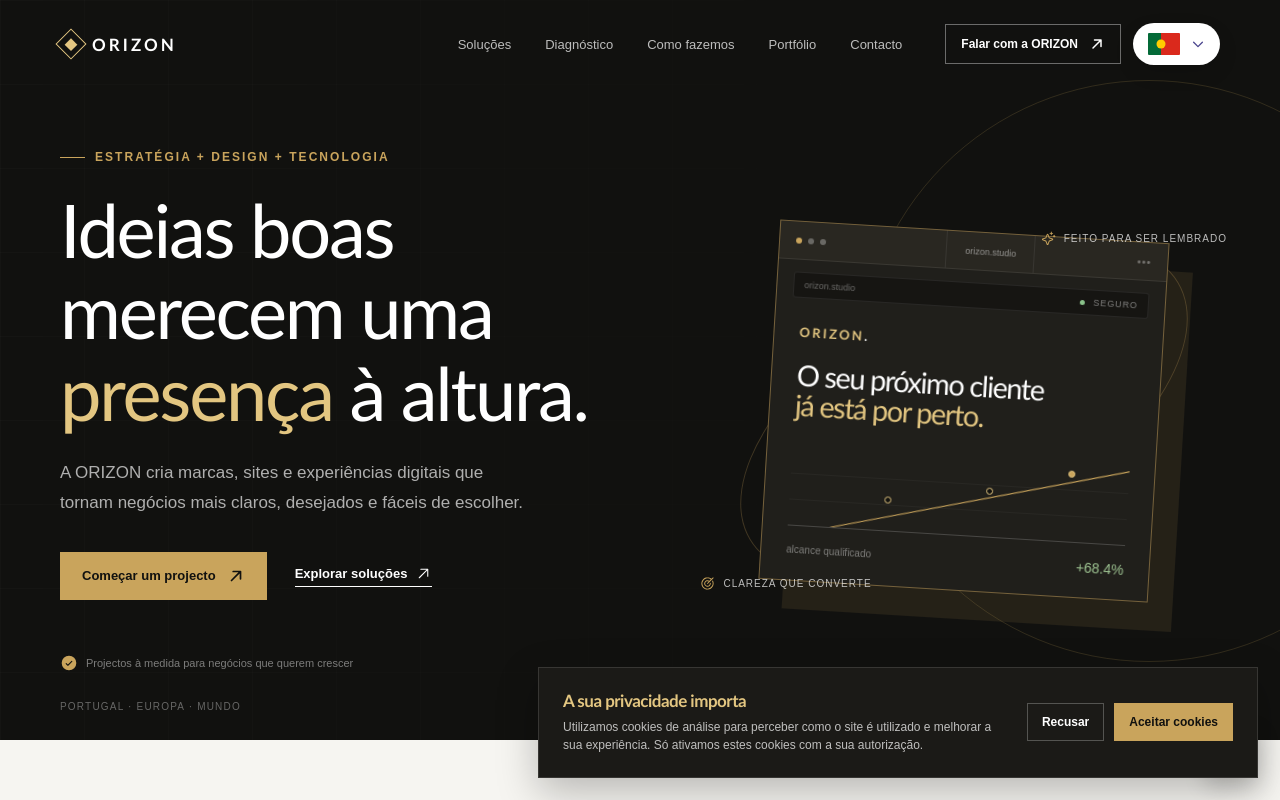
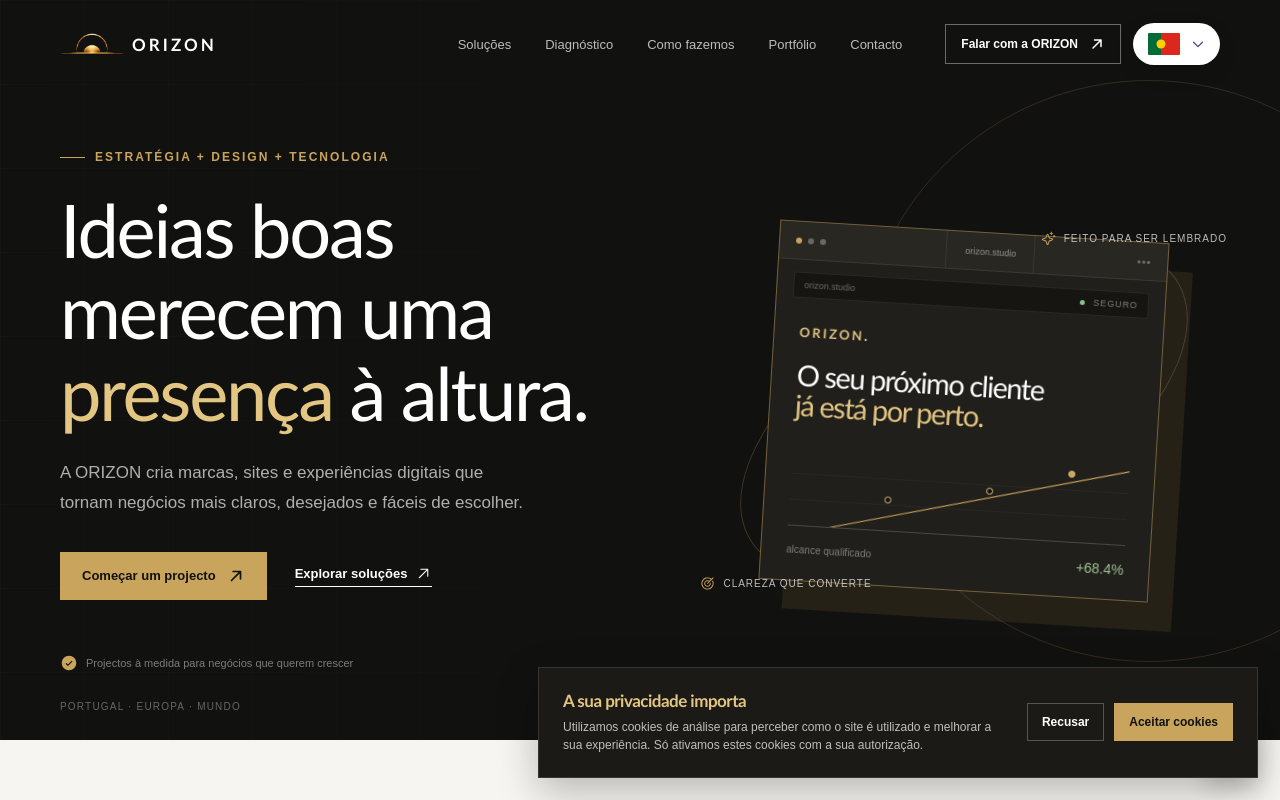
Before and after one commit to guilhermeLira10/orizon, a React (Vite) app: page / in a window 1280 px wide. Shown: the top 800 px of the page. Built offline with nearby package versions, Linux system fonts and the light colour scheme.

Commit message:
feat: adiciona logo da Orizon ao layout

```diff
--- a/src/App.css
+++ b/src/App.css
@@ -21,23 +21,21 @@
 .logo {
   display: inline-flex;
   align-items: center;
-  gap: 10px;
+  gap: 8px;
   font: 800 17px var(--display);
   letter-spacing: 0.18em;
   color: #fff;
 }
-.logo-mark {
-  display: grid;
-  place-items: center;
-  width: 22px;
-  height: 22px;
-  border: 1px solid var(--gold-bright);
-  transform: rotate(45deg);
+.logo-image {
+  display: block;
+  width: 64px;
+  height: 30px;
+  flex: 0 0 auto;
+  object-fit: cover;
+  object-position: center;
 }
-.logo-mark span {
-  width: 9px;
-  height: 9px;
-  background: var(--gold-bright);
+.logo-wordmark {
+  line-height: 1;
 }
 .main-nav {
   display: flex;
@@ -1343,6 +1341,10 @@
   }
 }
 @media (max-width: 500px) {
+  .logo-image {
+    width: 56px;
+    height: 26px;
+  }
   h1 {
     font-size: 43px;
   }
--- a/src/App.jsx
+++ b/src/App.jsx
@@ -21,6 +21,7 @@
 import { languageOptions, translations } from "./data/translations.jsx";
 import performanceBefore from "./assets/nathieli-performance-before.png";
 import performanceAfter from "./assets/nathieli-performance-after.png";
+import brandLogo from "./assets/logo-transparent.png";
 import "./App.css";
 
 const analyticsId = "G-B5MFCFJ1SK";
@@ -55,10 +56,15 @@
       href="#inicio"
       aria-label={label}
     >
-      <span className="logo-mark" aria-hidden="true">
-        <span />
-      </span>
-      <span>ORIZON</span>
+      <img
+        className="logo-image"
+        src={brandLogo}
+        alt=""
+        width="2171"
+        height="724"
+        aria-hidden="true"
+      />
+      <span className="logo-wordmark">ORIZON</span>
     </a>
   );
 }
```
Also changed, not shown: src/assets/logo-transparent.png (added).
